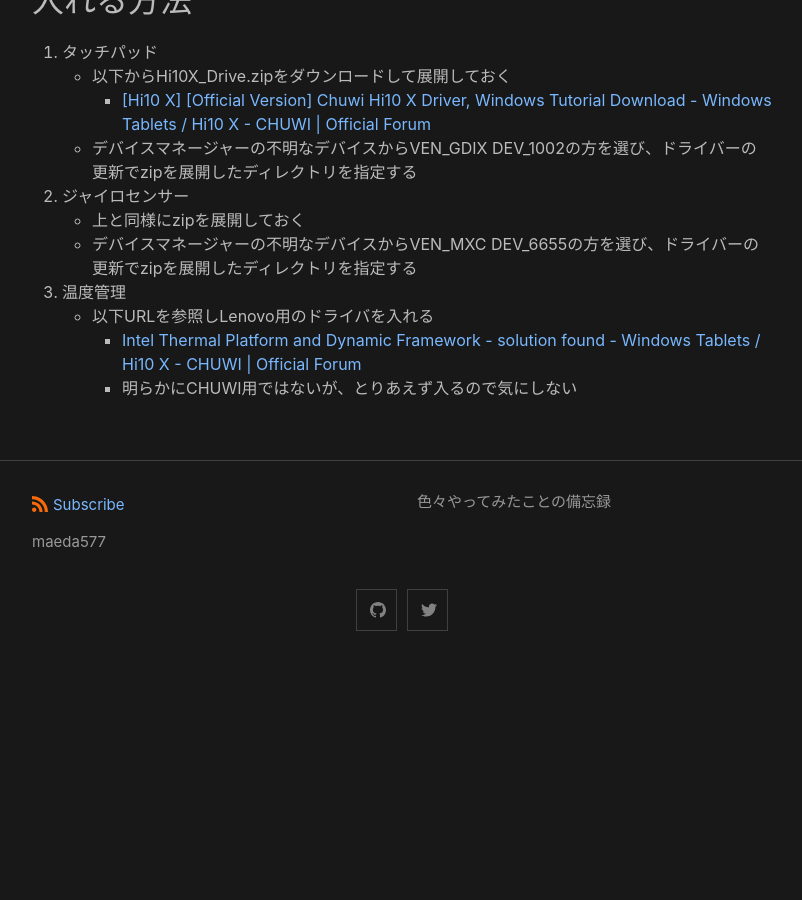
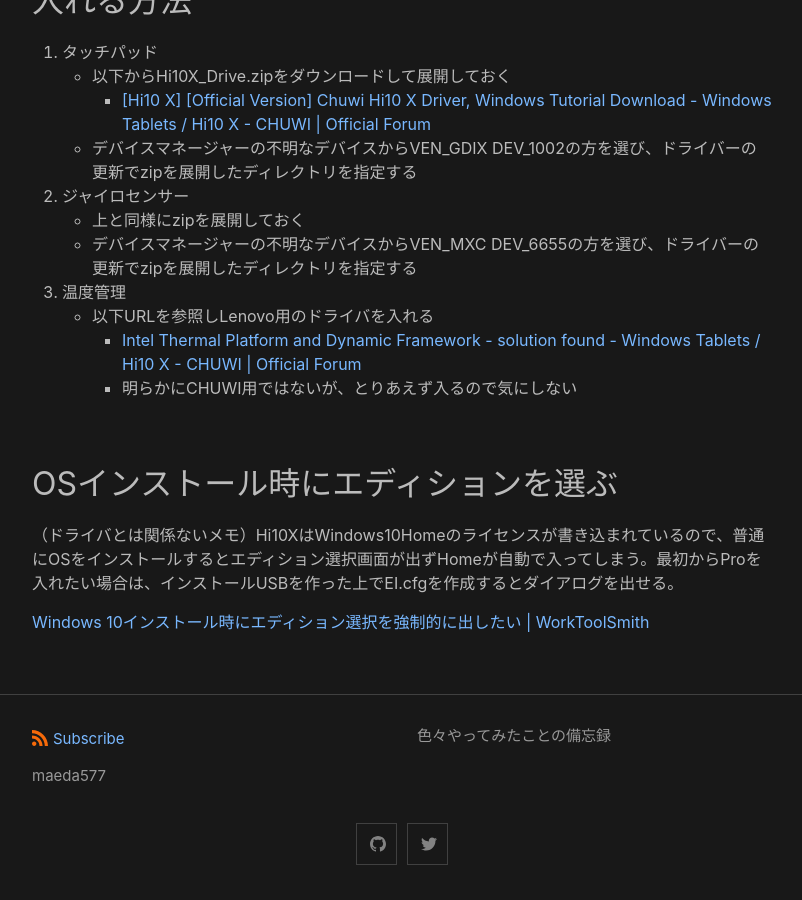
Before and after one commit to maeda577/maeda577.github.io, a Jekyll site: the page built from _posts/2022-09-18-hi10x.md, in a window 1280 px wide and 900 px high, scrolled down 1022 px. Shown: the whole window, without its empty margins (238-1040 px from the left). Built offline with Jekyll 4.4.1, drawn with Linux system fonts in a browser that asks for light colours; before the commit the page ends 1688 px from its top, so only the background shows below that.

Commit message:
記事追記

```diff
--- a/_posts/2022-09-18-hi10x.md
+++ b/_posts/2022-09-18-hi10x.md
@@ -37,3 +37,9 @@ Windows11だとドライバの入れ方が結構変わった
     * 以下URLを参照しLenovo用のドライバを入れる
         * [Intel Thermal Platform and Dynamic Framework - solution found - Windows Tablets / Hi10 X - CHUWI \| Official Forum](https://forum.chuwi.com/t/intel-thermal-platform-and-dynamic-framework-solution-found/11548)
         * 明らかにCHUWI用ではないが、とりあえず入るので気にしない
+
+OSインストール時にエディションを選ぶ
+------------------------
+（ドライバとは関係ないメモ）Hi10XはWindows10Homeのライセンスが書き込まれているので、普通にOSをインストールするとエディション選択画面が出ずHomeが自動で入ってしまう。最初からProを入れたい場合は、インストールUSBを作った上でEI.cfgを作成するとダイアログを出せる。
+
+[Windows 10インストール時にエディション選択を強制的に出したい \| WorkToolSmith](https://worktoolsmith.com/post-58916/)
```
